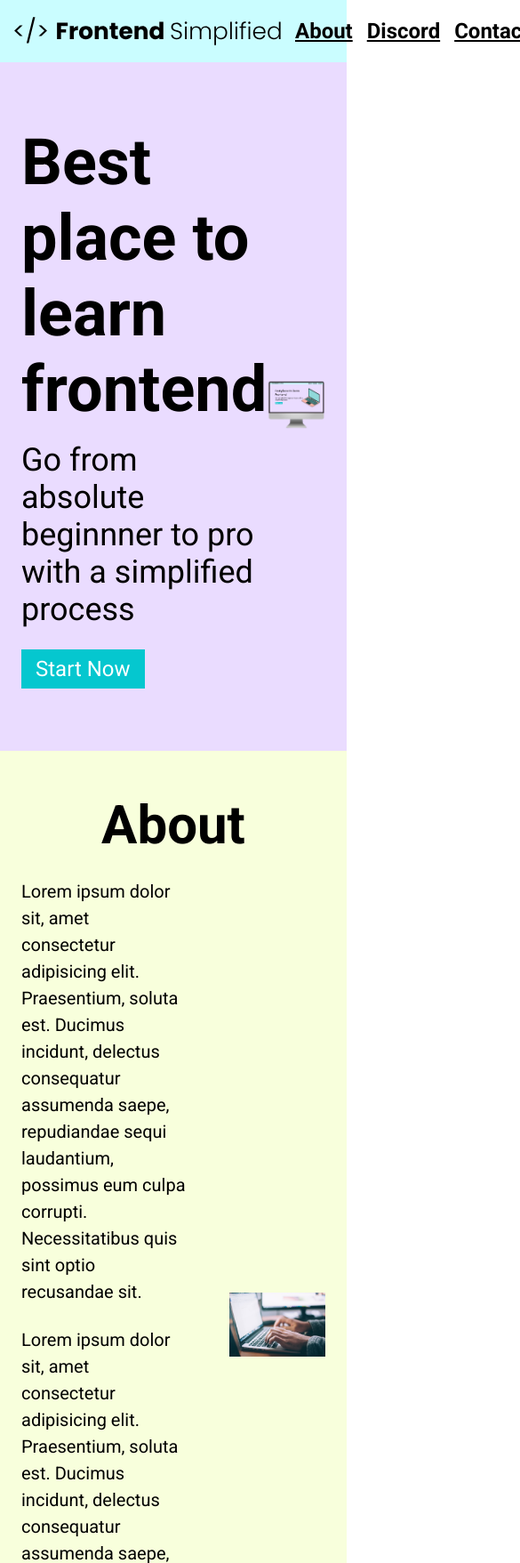
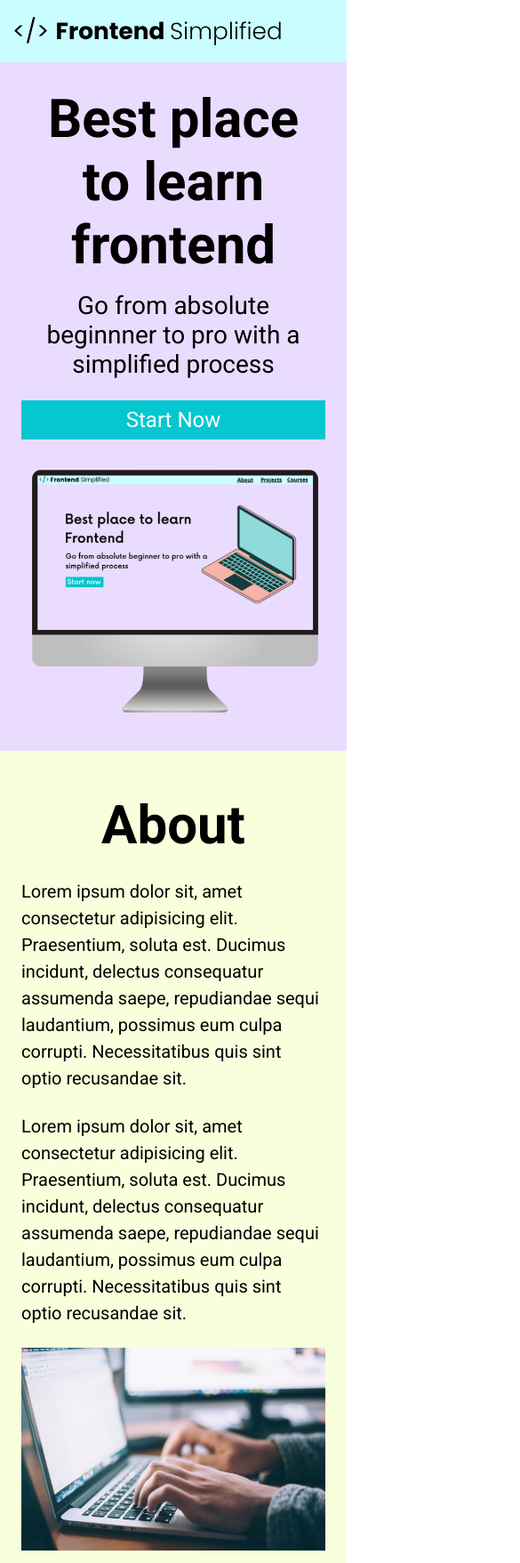
Before and after one commit to BrockBurdine/Mini-Project, a plain HTML site: page index.html in a window 390 px wide. Shown: the top 1757 px of the page at 89% size, 585 px wide, since content can reach past the window. Drawn offline with Linux system fonts and the light colour scheme.

Commit message:
Responsive First Project

```diff
--- a/index.html
+++ b/index.html
@@ -21,10 +21,10 @@
         </nav>
         <header>
             <div class="row">
-                <div>
+                <div class="home__description">
                     <h1>Best place to learn frontend</h1>
                     <p class="subheader">Go from absolute beginnner to pro with a simplified process</p>
-                    <button>Start Now</button>
+                    <button class="home__description--button">Start Now</button>
                 </div>
                 <figure>
                     <img src="./Assets/laptop.png" alt="">
--- a/style.css
+++ b/style.css
@@ -147,6 +147,7 @@ form {
     display: flex;
     flex-direction: column;
     margin: 0 auto;
+    padding: 0 24px;
 }
 
 input, textarea {
@@ -180,3 +181,67 @@ footer {
 .footer__link {
     padding: 0 16px;
 }
+
+/* SMALL PHONES< TABLETS< LARGE SMARTPHONES */
+@media (max-width: 720px){
+    .row {
+        flex-direction: column;
+    }
+
+    .home__description {
+        margin-bottom: 24px;
+        display: flex;
+        flex-direction: column;
+    }
+
+    .home__description--button {
+        min-width: 240px;
+    }
+
+    h1 {
+        text-align: center;
+        font-size: 60px;
+    }
+
+    .subheader {
+        text-align: center;
+        font-size: 28px;
+    }
+
+    ul {
+        display: none;
+    }
+
+    .section__description {
+        flex-direction: column;
+    }
+
+    .section__description--wrapper {
+        width: 100%;
+    }
+
+    .about__img--wrapper {
+        width: 100%;
+    }
+
+    #discord .section__description {
+        flex-direction: column-reverse;
+    }
+
+    footer {
+        padding: 48px 24px;
+    }
+    .footer__logo {
+        max-width: 360px;
+    }
+
+    .footer__link{
+        padding: 0 4px;
+        font-size: 18px;
+    }
+
+    .footer__links {
+        margin-bottom: 24px;
+    }
+
+}
```
